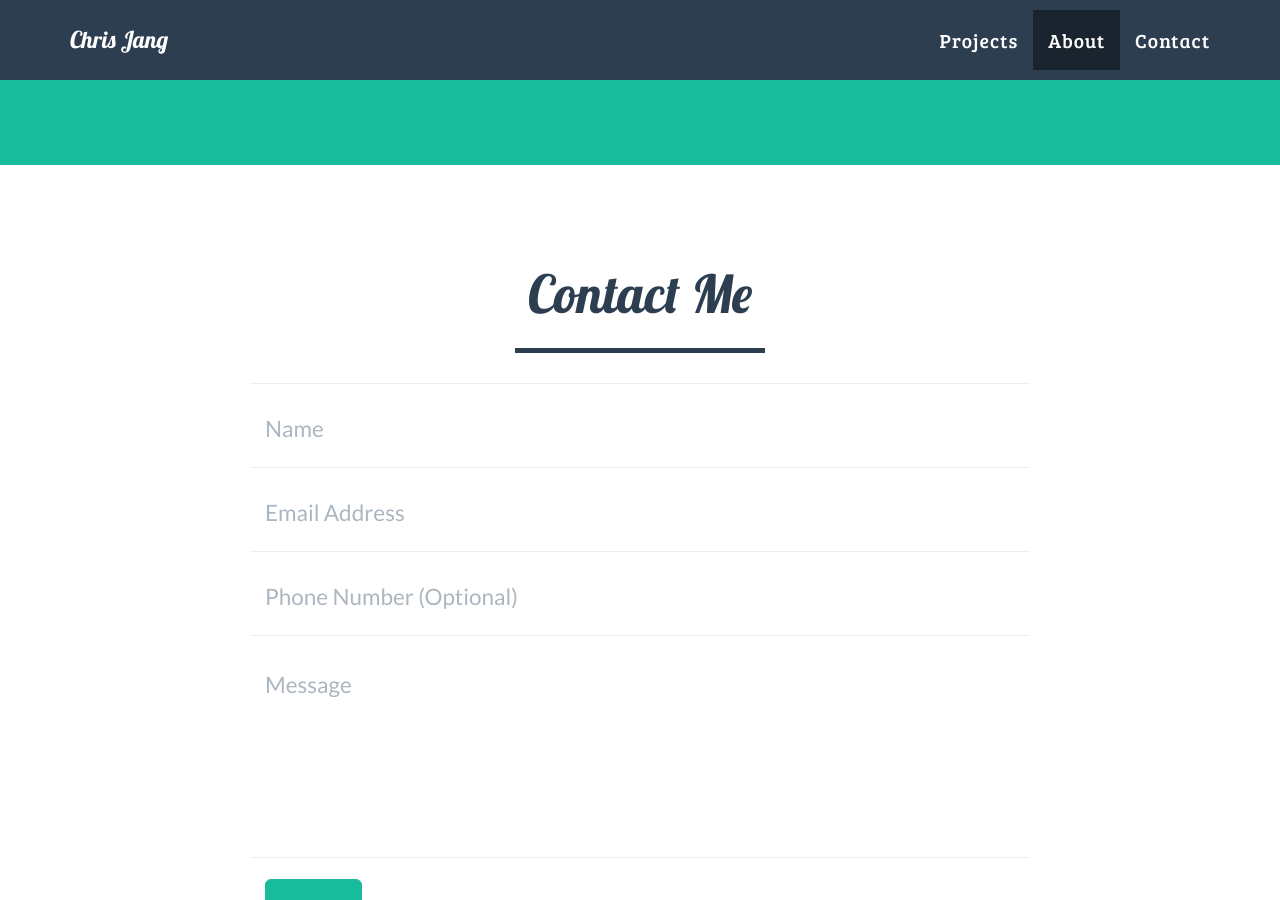
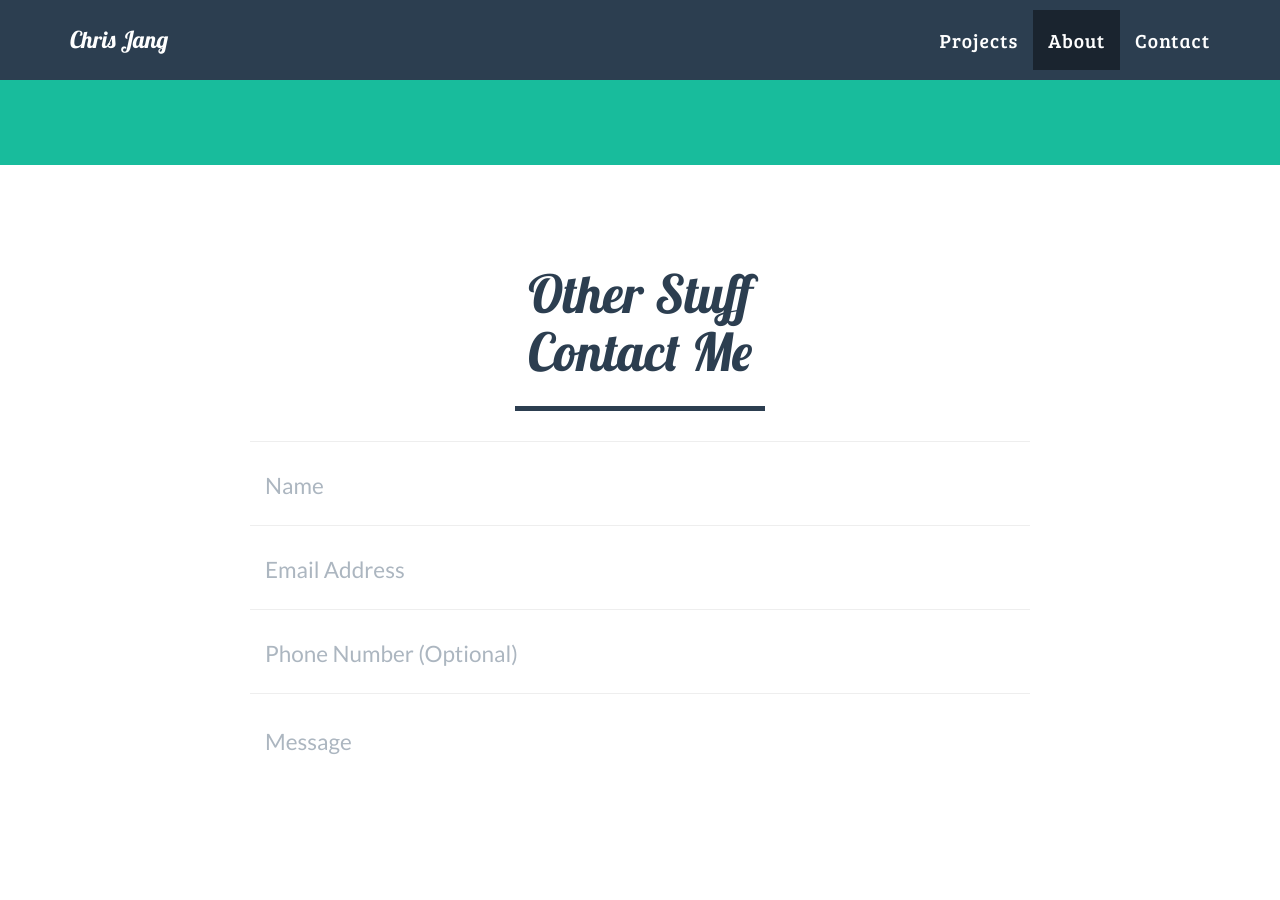
Before and after one commit to cjang5/cjang5.github.io, a Jekyll site: the page built from index.html, in a window 1280 px wide and 900 px high, scrolled down 1231 px. Built offline with Jekyll 4.4.1, drawn with Linux system fonts in a browser that asks for light colours.

Commit message:
Added new div to contact section

```diff
--- a/_includes/contact.html
+++ b/_includes/contact.html
@@ -1,6 +1,11 @@
  <!-- Contact Section -->
     <section id="contact">
         <div class="container">
+	    <div class="row">
+		<div class="col-lg-12 text-center">
+		    <h2>Other Stuff</h2>
+		</div>
+	    </div>
             <div class="row">
                 <div class="col-lg-12 text-center">
                     <h2>Contact Me</h2>
```
